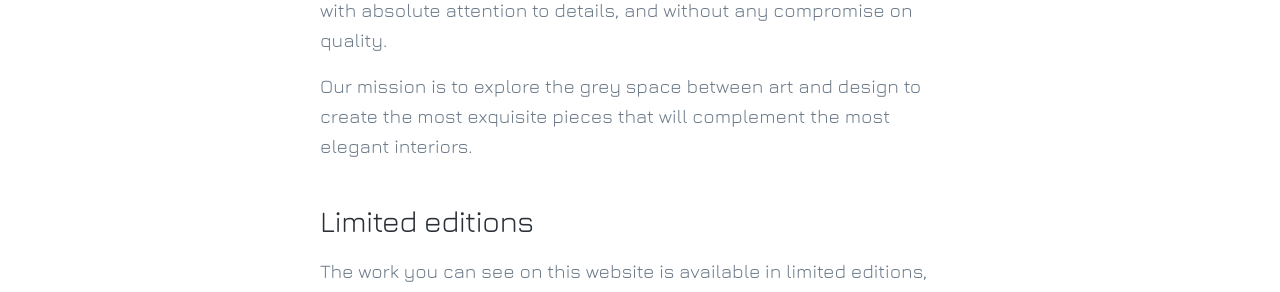
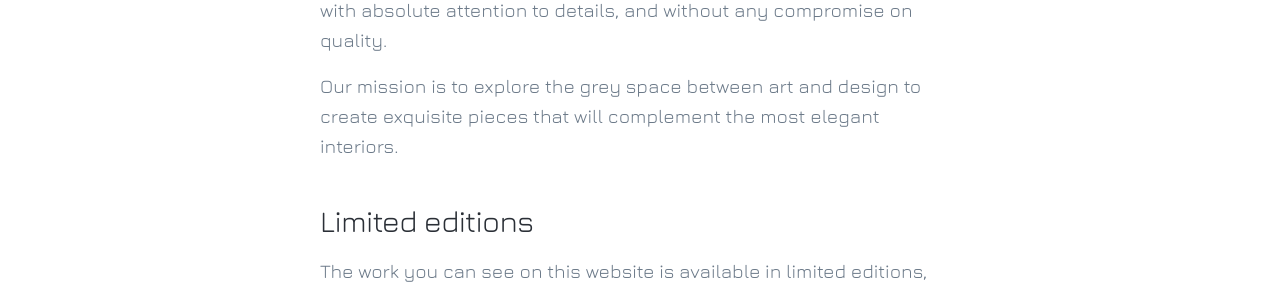
Before and after one commit to kifbv/kifbv.github.io, a Jekyll site: the page built from _pages/about.md, in a window 1280 px wide. Shown: the part 305-597 px from the top of the page. Built offline with Jekyll 4.4.1, drawn with Linux system fonts in a browser that asks for light colours; nearby versions of some CDN libraries.

```diff
--- a/_pages/about.md
+++ b/_pages/about.md
@@ -6,7 +6,7 @@ featured_image: /images/demo/landscape-05.jpg
 
 We work with this motto in mind, always challenging the limits of shapes, textures and materials, always thriving to fulfill your dreams, with absolute attention to details, and without any compromise on quality.
 
-Our mission is to explore the grey space between art and design to create the most exquisite pieces that will complement the most elegant interiors.
+Our mission is to explore the grey space between art and design to create exquisite pieces that will complement the most elegant interiors.
 
 ### Limited editions
 
```
Also changed, not shown: images/email_header.png (added).
